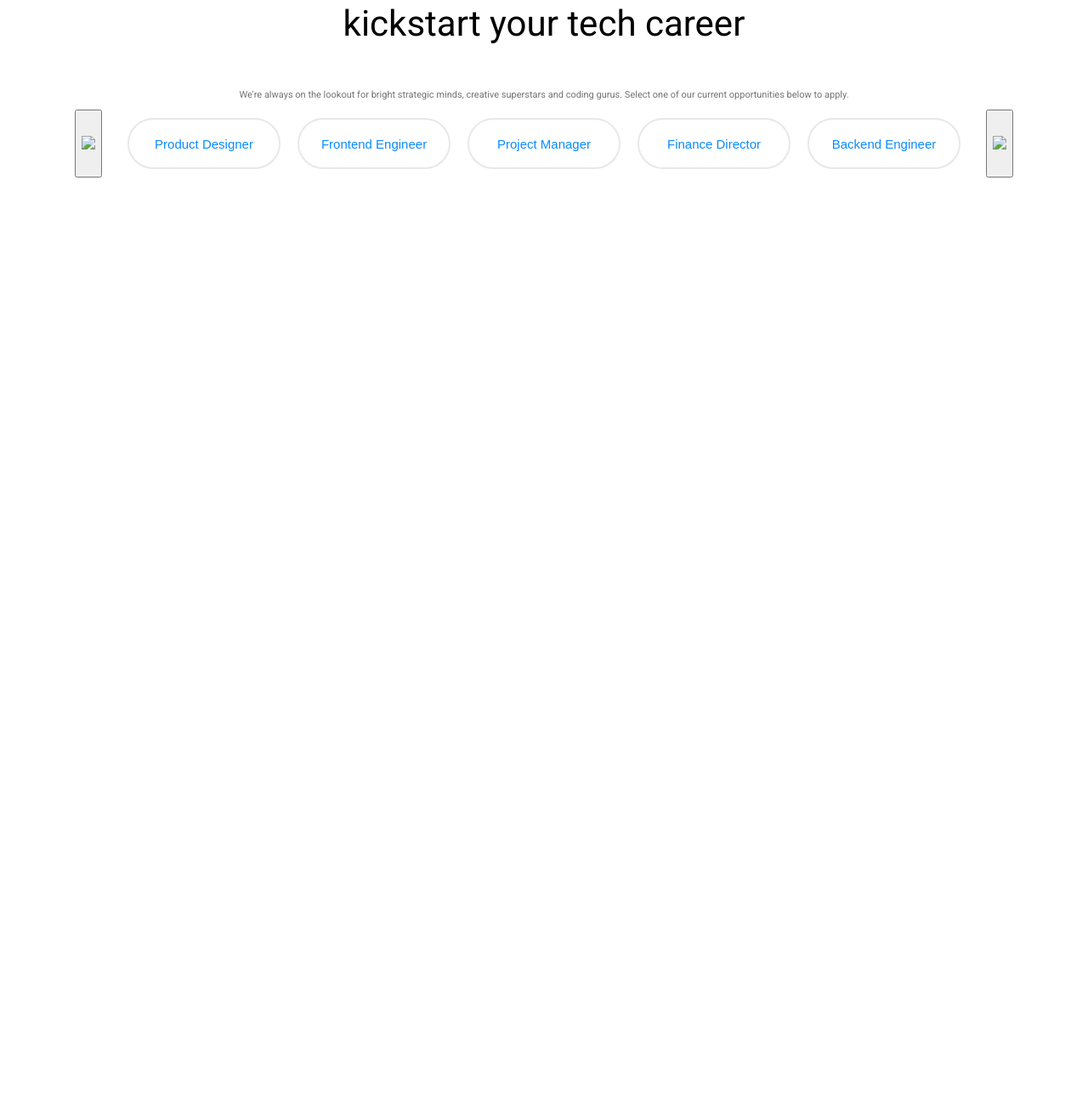
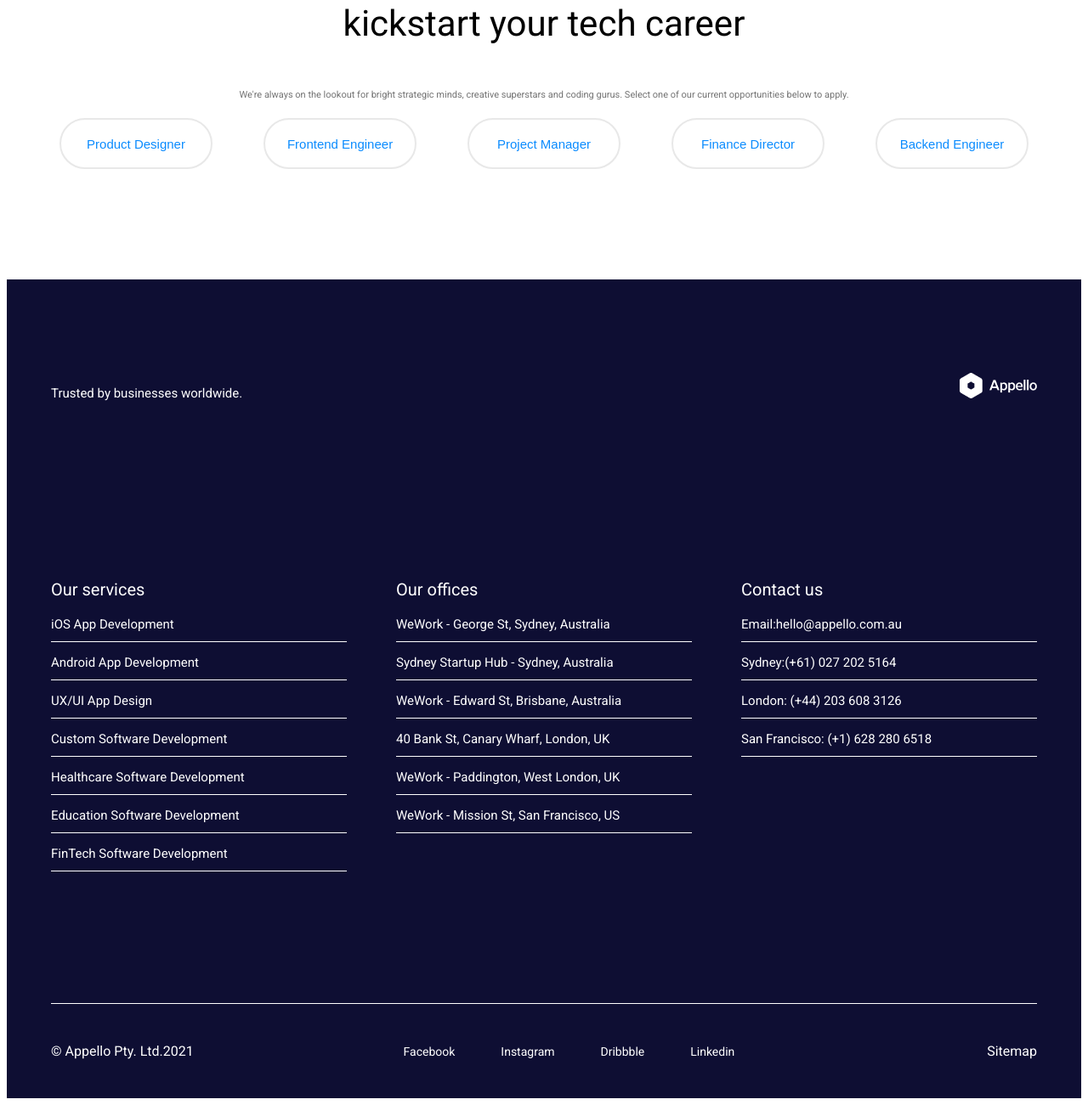
Before and after one commit to SamBelosheev/maket-4, a plain HTML site: page index.html in a window 1280 px wide. Shown: the part 8370-9671 px from the top of the page at 85% size. Before the commit the page ends 8587 px from the top, so only its background shows below. Drawn offline with Linux system fonts and the light colour scheme.

Commit message:
add footer and completed maket

```diff
--- a/index.html
+++ b/index.html
@@ -330,13 +330,59 @@
             <p class="kickstart-text">We're always on the lookout for bright strategic minds,
                 creative superstars and coding gurus. Select one of our current opportunities below to apply.</p>
             <div class="kickstart-profeshions">
-                <button class="proffeshion-skroll-left"><img src="src/img/kickstartart/left.svg"></button>
                 <button class="proffeshion-button">Product Designer</button>
                 <button class="proffeshion-button">Frontend Engineer</button>
                 <button class="proffeshion-button">Project Manager</button>
                 <button class="proffeshion-button">Finance Director</button>
                 <button class="proffeshion-button">Backend Engineer</button>
-                <button class="proffeshion-skroll-right"><img src="src/img/kickstartart/right.svg"></button>
+            </div>
+        </div>
+    </section>
+    <section class="footer">
+        <div class="conteyner footer-conteyner">
+            <div class="footer-logo-string">
+                <p>Trusted by businesses worldwide.</p>
+                <div>
+                    <img src="src/img/header/logo.png">
+                </div>
+            </div>
+            <div class="layout-3-column">
+                <div class="footer-box">
+                    <p class="footer-box-title">Our services</p>
+                    <p class="footer-box-link">iOS App Development</p>
+                    <p class="footer-box-link">Android App Development</p>
+                    <p class="footer-box-link">UX/UI App Design</p>
+                    <p class="footer-box-link">Custom Software Development</p>
+                    <p class="footer-box-link">Healthcare Software Development</p>
+                    <p class="footer-box-link">Education Software Development</p>
+                    <p class="footer-box-link">FinTech Software Development</p>
+                </div>
+                <div class="footer-box">
+                    <p class="footer-box-title">Our offices</p>
+                    <p class="footer-box-link">WeWork - George St, Sydney, Australia</p>
+                    <p class="footer-box-link">Sydney Startup Hub - Sydney, Australia</p>
+                    <p class="footer-box-link">WeWork - Edward St, Brisbane, Australia</p>
+                    <p class="footer-box-link">40 Bank St, Canary Wharf, London, UK</p>
+                    <p class="footer-box-link">WeWork - Paddington, West London, UK</p>
+                    <p class="footer-box-link">WeWork - Mission St, San Francisco, US</p>
+                </div>
+                <div class="footer-box">
+                    <p class="footer-box-title">Contact us</p>
+                    <p class="footer-box-link">Email:hello@appello.com.au</p>
+                    <p class="footer-box-link">Sydney:(+61) 027 202 5164</p>
+                    <p class="footer-box-link">London: (+44) 203 608 3126</p>
+                    <p class="footer-box-link">San Francisco: (+1) 628 280 6518</p>
+                </div>
+            </div>
+            <div class="footer-navigation">
+                <p>© Appello Pty. Ltd.2021</p>
+                <div>
+                    <a class="navigations-links" href="#">Facebook</a>
+                    <a class="navigations-links" href="#">Instagram</a>
+                    <a class="navigations-links" href="#">Dribbble</a>
+                    <a class="navigations-links" href="#">Linkedin</a>
+                </div>
+                <p>Sitemap</p>
             </div>
         </div>
     </section>
--- a/src/style.scss
+++ b/src/style.scss
@@ -8,6 +8,7 @@
 @import "sass/base/header";
 @import "sass/base/info";
 @import "sass/base/contact-us";
+@import "sass/base/footer";
 
 //components
 @import "sass/components/our-work";
```
Also changed, not shown: src/style.css, 1 other file.
